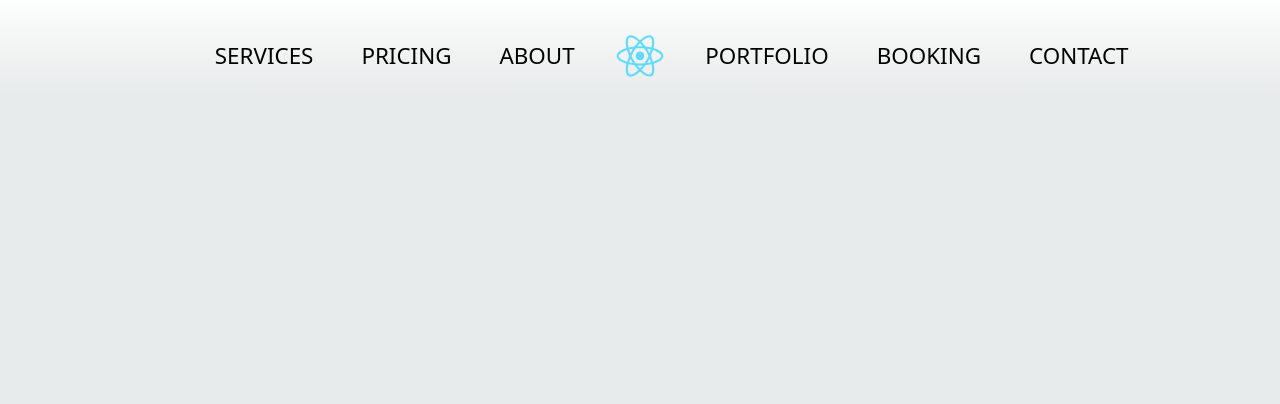
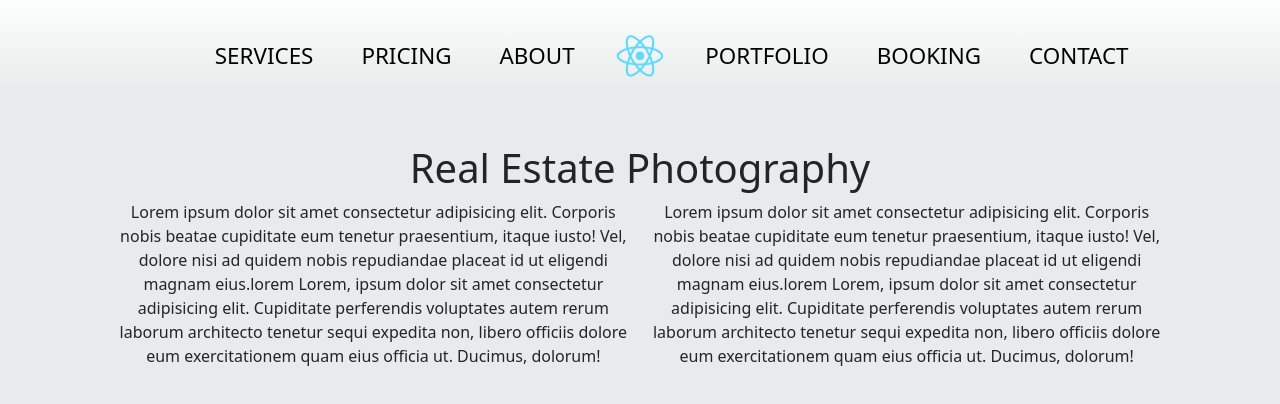
Before and after one commit to FleuryCode/OneWallMedia, a React (Create React App) app: page /services/real-estate-photography in a window 1280 px wide. Shown: the top 404 px of the page. Built offline with nearby package versions, Linux system fonts and the light colour scheme; no server answers.

Commit message:
Adding the individual services page.

```diff
--- a/src/App.js
+++ b/src/App.js
@@ -7,6 +7,7 @@ import PricingPage from './pages/pricing/PricingPage';
 import AboutPage from './pages/about/AboutPage';
 import BookingPage from './pages/booking/BookingPage';
 import ContactPage from './pages/contact/ContactPage';
+import ServiceSpecific from './pages/services/ServiceSpecific/ServiceSpecific';
 import 'bootstrap/dist/css/bootstrap.min.css';
 
 function App() {
@@ -20,6 +21,7 @@ function App() {
         <Route exact path={'/about'} element={<AboutPage />} />
         <Route exact path={'/booking'} element={<BookingPage />} />
         <Route exact path={'/contact'} element={<ContactPage />} />
+        <Route exact path={'/services/real-estate-photography'} element={<ServiceSpecific />} />
       </Routes>
     </div>
   );
--- a/src/components/Pricing/PricingModule.styles.scss
+++ b/src/components/Pricing/PricingModule.styles.scss
@@ -1,7 +1,7 @@
 .pricingModuleContainer {
     width: 96%;
     height: 360px;
-    background-color: white;
+    background-image: linear-gradient(rgba(83, 163, 114, 0.596), rgba(255, 255, 255, 0));
     border-radius: 12px;
     box-shadow: 0 8px 8px rgba(0, 0, 0, 0.3);
 
--- a/src/pages/about/AboutPage.jsx
+++ b/src/pages/about/AboutPage.jsx
@@ -1,11 +1,24 @@
 import React from 'react';
+import Footer from '../../components/Footer/Footer.component';
 import './AboutPage.styles.scss';
 
 class AboutPage extends React.Component {
     render() {
         return(
-            <div className="aboutContainer">
-
+            <div className="aboutContainer container-fluid p-0">
+                <div className="row">
+                    <div className="col-12 mt-3">
+                        <h1>About Us</h1>
+                    </div>
+                    <div className="col-12 mb-5 mt-3">
+                        <h5 className='p-4'>
+                            Lorem ipsum dolor sit amet consectetur adipisicing elit. Voluptate aperiam fugit a autem molestiae mollitia ducimus architecto sed ad, laudantium eaque obcaecati tempore iste saepe vero. Placeat nisi quia ipsum! Lorem ipsum, dolor sit amet consectetur adipisicing elit. Cumque inventore a ab debitis odit est soluta doloribus iusto id officia necessitatibus eveniet praesentium, mollitia nihil vel, tenetur culpa, voluptate assumenda? Lorem ipsum dolor sit amet consectetur adipisicing elit. Ut aliquam atque, voluptatum mollitia eos minus est dolorum dolorem sapiente debitis ipsam natus eveniet deserunt cupiditate repellendus veniam fugit autem fuga.
+                        </h5>
+                    </div>
+                </div>
+                <div className="row">
+                    <Footer />
+                </div>
             </div>
         );
     }
--- /dev/null
+++ b/src/pages/services/ServiceSpecific/ServiceSpecific.jsx
@@ -0,0 +1,31 @@
+import React from "react";
+import './ServiceSpecific.styles.scss';
+
+class ServiceSpecific extends React.Component {
+    render() {
+        return (
+            <div className="serviceSpecificContainer">
+                <div className="serviceHeader container-fluid p-0">
+                    <div className="row d-flex justify-content-center">
+                        <div className="col-12">
+                            <h1 className="text-center mt-5">Real Estate Photography</h1>
+                        </div>
+                    </div>
+                </div>
+                <div className="serviceInfo container-fluid">
+                    <div className="row d-flex justify-content-center">
+                        <div className="col-5">
+                            <p>Lorem ipsum dolor sit amet consectetur adipisicing elit. Corporis nobis beatae cupiditate eum tenetur praesentium, itaque iusto! Vel, dolore nisi ad quidem nobis repudiandae placeat id ut eligendi magnam eius.lorem Lorem, ipsum dolor sit amet consectetur adipisicing elit. Cupiditate perferendis voluptates autem rerum laborum architecto tenetur sequi expedita non, libero officiis dolore eum exercitationem quam eius officia ut. Ducimus, dolorum!</p>
+                        </div>
+                        <div className="col-5">
+                            <p>Lorem ipsum dolor sit amet consectetur adipisicing elit. Corporis nobis beatae cupiditate eum tenetur praesentium, itaque iusto! Vel, dolore nisi ad quidem nobis repudiandae placeat id ut eligendi magnam eius.lorem Lorem, ipsum dolor sit amet consectetur adipisicing elit. Cupiditate perferendis voluptates autem rerum laborum architecto tenetur sequi expedita non, libero officiis dolore eum exercitationem quam eius officia ut. Ducimus, dolorum!</p>
+                        </div>
+                    </div>
+                </div>
+
+            </div>
+        );
+    }
+}
+
+export default ServiceSpecific;
--- /dev/null
+++ b/src/pages/services/ServiceSpecific/ServiceSpecific.styles.scss
@@ -0,0 +1,6 @@
+.serviceSpecificContainer {
+
+    .serviceHeader {
+
+    }
+}
--- a/src/pages/services/ServicesPage.jsx
+++ b/src/pages/services/ServicesPage.jsx
@@ -15,7 +15,7 @@ class ServicesPage extends React.Component {
                 <div className="row">
                     {
                         ServiceList.map(service => (
-                            <div className="col-4 p-4">
+                            <div key={service.id} className="col-12 col-md-6 col-lg-4 p-4">
                                 <ServiceModule serviceName={service.service} imageUrl={service.mainImageUrl} />
                             </div>
                         ))
```
